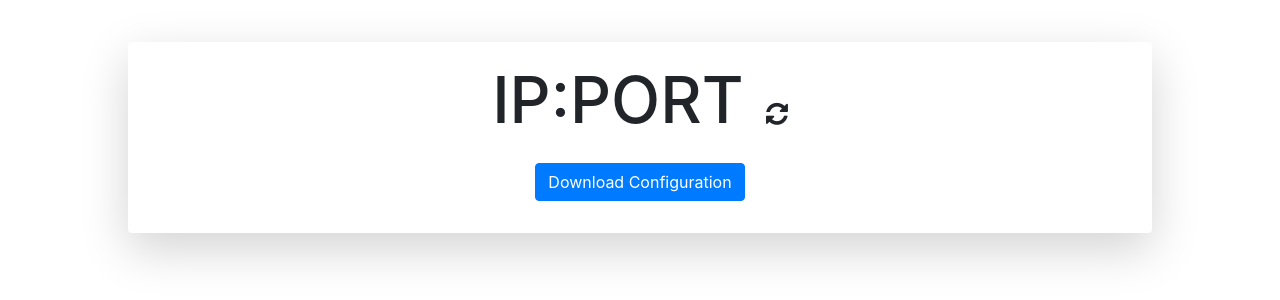
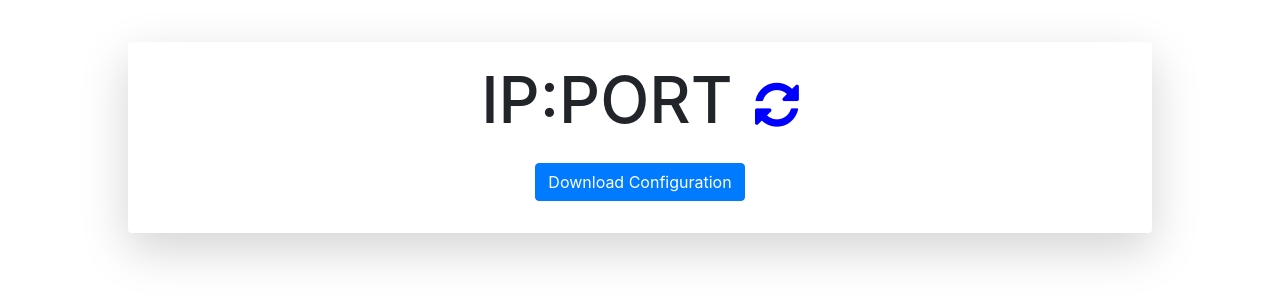
Before and after one commit to wuhanstudio/wg-auto, a website: page resources/index.html in a window 1280 px wide. Shown: the part 158-458 px from the top of the page. Drawn offline with nearby package versions, Linux system fonts and the light colour scheme; no server answers.

Commit message:
Update index.html

```diff
--- a/resources/index.html
+++ b/resources/index.html
@@ -33,7 +33,7 @@
     <div class="container vertical-center shadow-lg p-3 mb-5 bg-white rounded">
         <div class="row mt-1">
             <div class="col col-12 text-center">
-                <h1 class="text-center" id="ip" style="font-size:5vw; display: inline-block;">IP:PORT </h1><a onclick="refresh()">&nbsp;&nbsp;&nbsp;&nbsp;&nbsp;<i id="refresh" class="fa fa-refresh" aria-hidden="true" style="font-size: 2vw; cursor: pointer;"></i></a>
+                <h1 class="text-center" id="ip" style="font-size:5vw; display: inline-block;">IP:PORT </h1><a onclick="refresh()">&nbsp;&nbsp;&nbsp;&nbsp;&nbsp;<i id="refresh" class="fa fa-refresh" aria-hidden="true" style="font-size: 4vw; color: blue; cursor: pointer;"></i></a>
             </div>
         </div>
         <div class="row mt-3">
```
